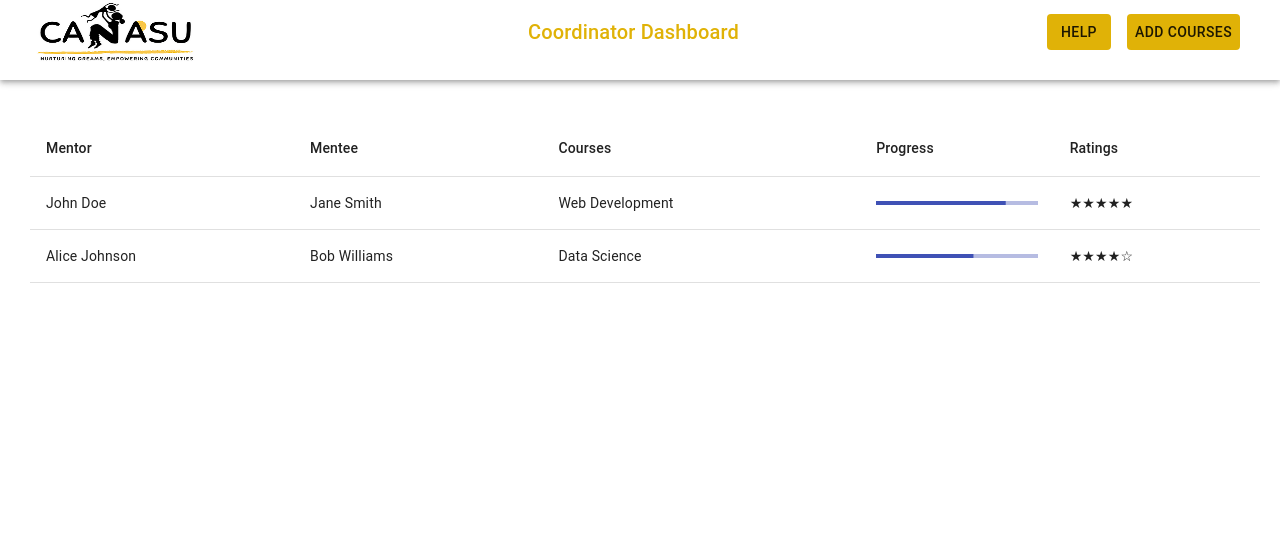
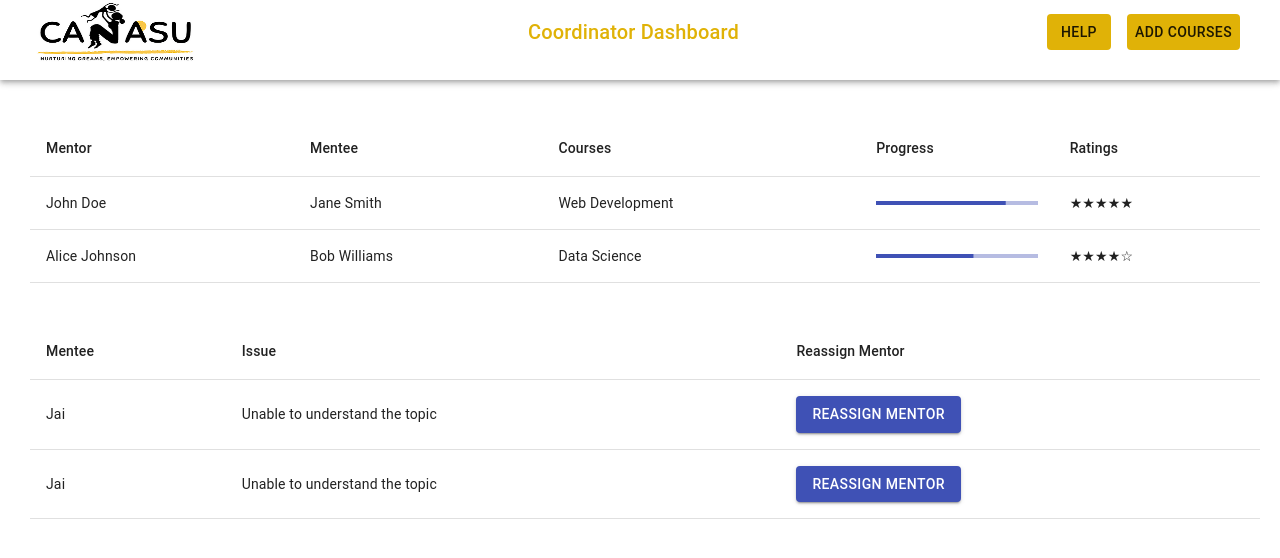
Before and after one commit to cfgblr2023/Team-17, a React (Create React App) app in the folder frontend/: page /Coordinator in a window 1280 px wide. Shown: the top 558 px of the page. Built offline with nearby package versions, Linux system fonts and the light colour scheme.

Commit message:
added tickets

```diff
--- a/frontend/package.json
+++ b/frontend/package.json
@@ -8,6 +8,7 @@
     "@testing-library/react": "^13.4.0",
     "@testing-library/user-event": "^13.5.0",
     "antd": "^5.6.3",
+    "axios": "^1.4.0",
     "react": "^18.2.0",
     "react-big-calendar": "^1.8.1",
     "react-dom": "^18.2.0",
--- a/frontend/src/App.js
+++ b/frontend/src/App.js
@@ -8,6 +8,7 @@ import MenteeCalendar from "./Components/MenteeCalender";
 import Mentee from './Components/Mentee';
 import Coordinator from './Components/Coordinator';
 import RecommendedCourses from "./Components/RecommendedCourses";
+import Chatbot from "./Components/Chatbot";
 
 function App() {
   return (
@@ -21,6 +22,7 @@ function App() {
             <Route exact path="/menteecal" element={<MenteeCalendar />} />
             <Route exact path="/Coordinator" element={<Coordinator />} />
             <Route exact path="/recommendedcourses" element={<RecommendedCourses />} />
+            <Route exact path="/chatbot" element={<Chatbot />} />
           </Routes>
         </BrowserRouter>
     </div>
--- /dev/null
+++ b/frontend/src/Components/Chatbot.js
@@ -0,0 +1,44 @@
+import React, { useState } from 'react';
+import axios from 'axios';
+
+function Chatbot() {
+    const [question, setQuestion] = useState('');
+    const [answer, setAnswer] = useState('');
+
+    const apiUrl = 'https://api.openai.com/v1/completions';
+    const apiKey = '';
+
+    const askQuestion = async () => {
+      try {
+        const response = await axios.post(apiUrl, {
+          prompt: question,
+          max_tokens: 50,
+        }, {
+          headers: {
+            Authorization: `Bearer ${apiKey}`,
+            'Content-Type': 'application/json',
+          },
+        });
+
+        setAnswer(response.data.choices[0].text.trim());
+      } catch (error) {
+        console.error(error);
+      }
+    };
+
+    return (
+      <div>
+        <h1>Chatbot Page</h1>
+        <input
+          type="text"
+          placeholder="Enter your question"
+          value={question}
+          onChange={(e) => setQuestion(e.target.value)}
+        />
+        <button onClick={askQuestion}>Ask</button>
+        <p>{answer}</p>
+      </div>
+    );
+  }
+
+  export default Chatbot;
--- a/frontend/src/Components/Coordinator.js
+++ b/frontend/src/Components/Coordinator.js
@@ -83,6 +83,11 @@ const useStyles = makeStyles((theme) => ({
     const emptyStars = emptyStar.repeat(starCount - ratings);
     return filledStars + emptyStars;
   }
+
+  function handleReassignMentor() {
+    console.log("Reassign Mentor button clicked");
+  }
+
 function Coordinator() {
     const skillsList = [
         "HTML",
@@ -298,6 +303,37 @@ function Coordinator() {
   </Table>
 </TableContainer>
 </div>
+<div className ="table">
+      <TableContainer>
+  <Table>
+    <TableHead>
+      <TableRow>
+        <TableCell>Mentee</TableCell>
+        <TableCell>Issue</TableCell>
+        <TableCell> Reassign Mentor</TableCell>
+        {/* <Button variant="contained" color="primary" onClick={handleReassignMentor}>
+        Reassign Mentor */}
+      {/* </Button> */}
+
+      </TableRow>
+    </TableHead>
+    <TableBody>
+    {staticJsonData.map((data, index) => (
+  <TableRow key={index}>
+    <TableCell>Jai</TableCell>
+    <TableCell>Unable to understand the topic</TableCell>
+    <TableCell>
+        <Button variant="contained" color="primary" onClick={handleReassignMentor}>
+        Reassign Mentor
+       </Button>
+       </TableCell>
+
+  </TableRow>
+))}
+    </TableBody>
+  </Table>
+</TableContainer>
+</div>
     </div>
   )
 }
```
Also changed, not shown: 1 other file (tests, documents, lock files or other folders).
